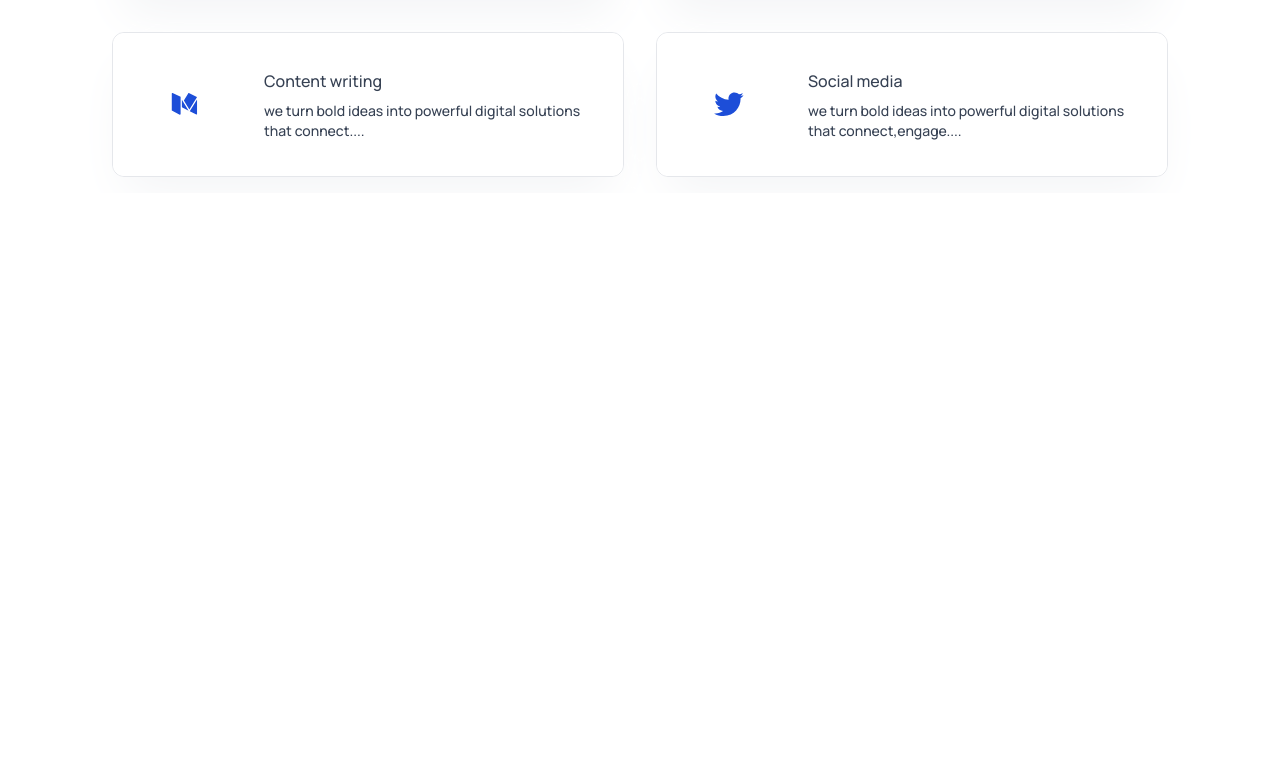
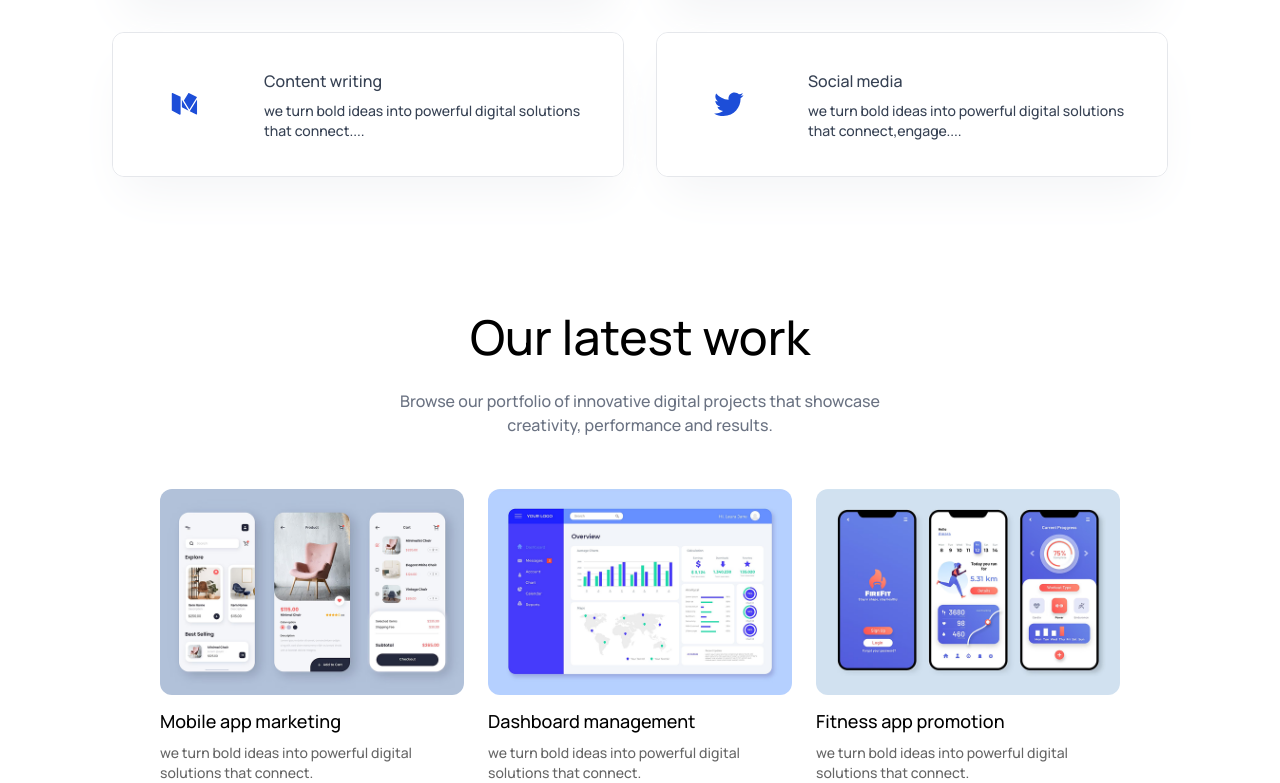
Before and after one commit to Endymion-moses/AGENCY.ai, a React (Vite) app: page / in a window 1280 px wide. Shown: the part 1708-2491 px from the top of the page. Before the commit the page ends 1901 px from the top, so only its background shows below. Built offline with nearby package versions, Linux system fonts and the light colour scheme.

Commit message:
feat: add new component Ourwork

```diff
--- a/src/App.jsx
+++ b/src/App.jsx
@@ -4,6 +4,7 @@
 import Hero from './components/Hero.jsx'
 import TrustedBy from './components/TrustedBy.jsx';
 import Services from './components/Services.jsx';
+import OurWork from './components/OurWork.jsx';
 
 const App = () => {
     const [theme, setTheme] = useState(localStorage.getItem('theme') ?
@@ -14,6 +15,8 @@
        <Hero/>
        <TrustedBy/>
        <Services/>
+       <OurWork/>
+
     </div>
   )
 }
--- /dev/null
+++ b/src/components/OurWork.jsx
@@ -0,0 +1,44 @@
+import React from 'react'
+import Title from './Title.jsx'
+import assets from '../assets/assets'
+
+const OurWork = () => {
+
+     const workData=[
+        {title:'Mobile app marketing',
+        description:'we turn bold ideas into powerful digital solutions that connect.',
+        image:assets.work_mobile_app,
+        },
+
+         {title:'Dashboard management',
+        description:'we turn bold ideas into powerful digital solutions that connect.',
+        image:assets.work_dashboard_management,
+        },
+
+        {title:'Fitness app promotion',
+        description:'we turn bold ideas into powerful digital solutions that connect.',
+        image:assets.work_fitness_app ,
+        },
+    ]
+
+  return (
+    <div id = "our-work" className='flex flex-col items-center gap-7 px-4 sm:px-12
+         lg:px-24 xl:px-40 pt-30 text-grey-700 dark:text-white'>
+      <Title title = 'Our latest work'
+       desc = 'Browse our portfolio of innovative digital projects that showcase  creativity, performance and results.' />
+
+       <div className='grid sm:grid-cols-2 lg:grid-cols-3 gap-6 w-full max-w-5xl'>
+         {workData.map((work, index) => (
+             <div key ={index} className='hover:scale-105 duration-500 transition-all cursor-pointer'>
+                <img src={work.image} alt=""  className='w-full rounded-xl'/>
+                <h3 className='mt-3 mb-2 text-lg font-semibold'> {work.title} </h3>
+                <p className='text-sm opacity-60 w-5/6'>{work.description}</p>
+             </div>
+         ))}
+        </div>
+
+    </div>
+  )
+}
+
+export default OurWork
```
